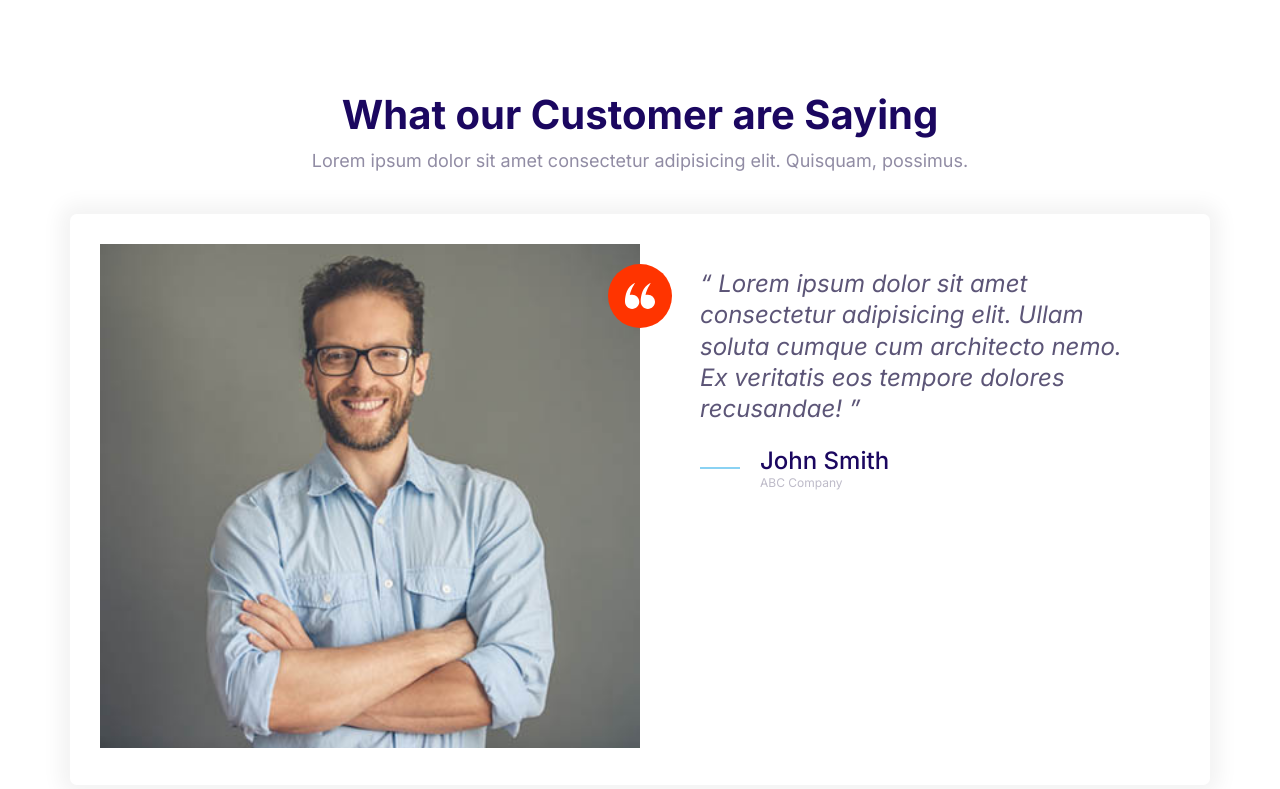
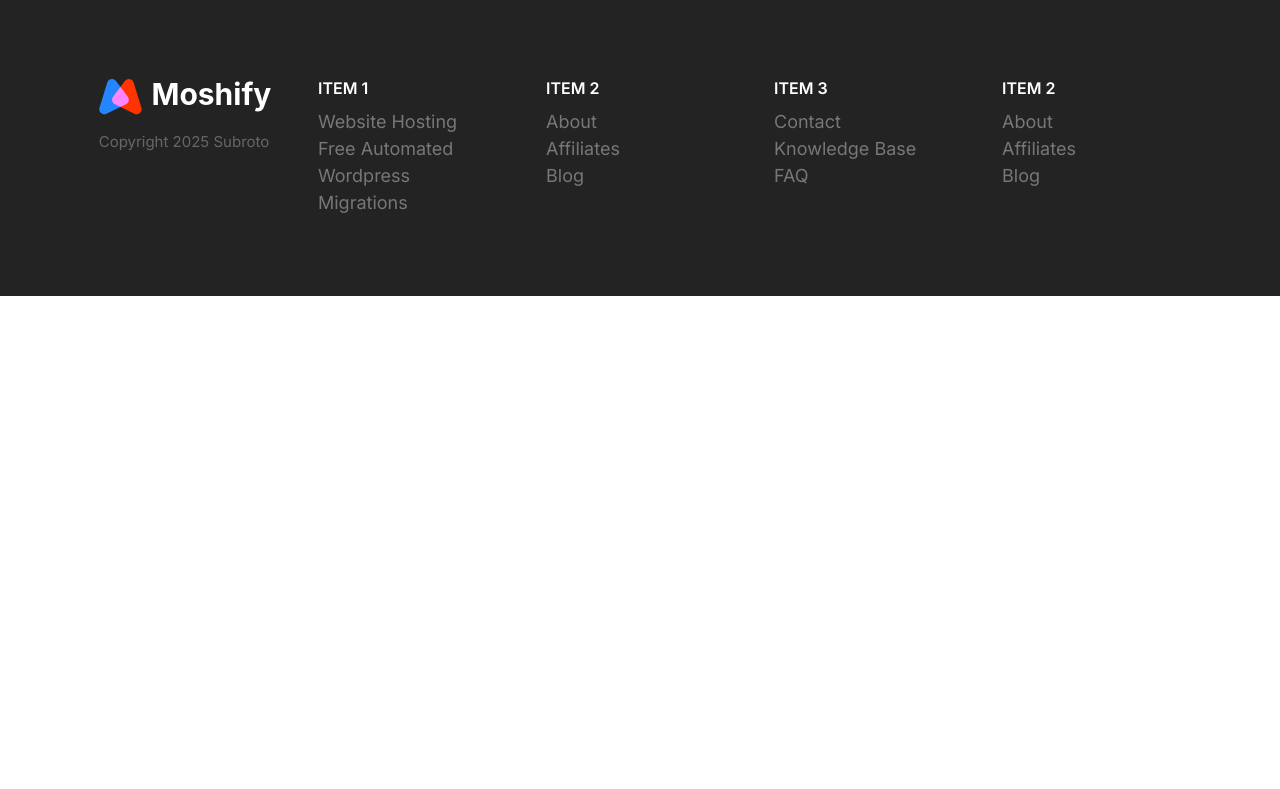
Before and after one commit to subrotoice/figma-to-html, a plain HTML site: page index.html in a window 1280 px wide. Drawn offline with Linux system fonts and the light colour scheme.

Commit message:
Footer Block

```diff
--- a/css/style.css
+++ b/css/style.css
@@ -828,3 +828,81 @@ a {
     max-width: 700px;
   }
 }
+
+/* Footer Block */
+.footer {
+  background: #232323;
+}
+
+.footer__section {
+  padding: 2rem;
+  border-bottom: 1px solid #393939;
+}
+
+.footer__heading {
+  text-transform: uppercase;
+  font-weight: 600;
+}
+
+.footer__brand {
+  margin-top: 5rem;
+  text-align: center;
+}
+
+.footer__brand > img {
+  max-width: 230px;
+}
+
+.footer__copyright {
+  font-style: 2.1rem;
+  color: #fff;
+  opacity: 0.3;
+}
+
+@media screen and (min-width: 768px) {
+  .footer a {
+    color: #777;
+    transition: color 0.3s ease-in;
+  }
+
+  .footer a:hover {
+    color: #fff;
+  }
+
+  .footer__sections {
+    grid-template-columns: repeat(auto-fit, minmax(10rem, 1fr));
+  }
+
+  .footer__section .list {
+    margin: 0;
+  }
+
+  .footer .collapsible__chevron-container {
+    display: none;
+  }
+
+  .footer .collapsible__content {
+    opacity: 1;
+    max-height: 100%;
+  }
+
+  .footer__brand {
+    order: -1;
+  }
+
+  .footer__section {
+    border: 0;
+  }
+
+  .footer__copyright {
+    font-size: 1.5rem;
+  }
+
+  .footer__brand {
+    margin-top: 1rem;
+  }
+
+  .footer__heading {
+    font-size: 1.6rem;
+  }
+}
--- a/index.html
+++ b/index.html
@@ -14,52 +14,98 @@
     <link rel="stylesheet" href="css/style.css" />
   </head>
   <body>
-    <div class="block">
-      <header class="block__header">
-        <h2>What our Customer are Saying</h2>
-        <p>
-          Lorem ipsum dolor sit amet consectetur adipisicing elit. Quisquam,
-          possimus.
-        </p>
-      </header>
-      <div class="container">
-        <div class="card testimonial">
-          <div class="grid grid--1x2">
-            <div class="testimonial__image">
-              <img
-                src="images/testimonial.jpg"
-                alt="A Happy, Smiling Customer"
-              />
-              <span class="icon-container icon-container--accent">
-                <svg class="icon icon--white icon--small">
-                  <use xlink:href="images/sprite.svg#quotes"></use>
+    <section class="block block--dark footer">
+      <div class="grid container footer__sections">
+        <section class="collapsible collapsible--expanded footer__section">
+          <header class="collapsible__header">
+            <h2 class="collapsible__heading footer__heading">Item 1</h2>
+            <span
+              class="icon-container icon-container--small icon-container--grey collapsible__chevron-container"
+            >
+              <svg
+                class="icon icon--extra--small icon--white collapsible__chevron"
+              >
+                <use xlink:href="images/sprite.svg#chevron"></use>
               </svg>
             </span>
+          </header>
+          <div class="collapsible__content">
+            <ul class="list">
+              <li><a href="">Website Hosting</a></li>
+              <li><a href="">Free Automated Wordpress</a></li>
+              <li><a href="">Migrations</a></li>
+            </ul>
           </div>
-            <blockquote class="quote">
-              <p class="quote__text">
-                Lorem ipsum dolor sit amet consectetur adipisicing elit. Ullam
-                soluta cumque cum architecto nemo. Ex veritatis eos tempore
-                dolores recusandae!
-              </p>
-              <footer>
-                <div class="media">
-                  <div class="media__image">
-                    <svg class="icon icon--primary">
-                      <use xlink:href="images/sprite.svg#line"></use>
+        </section>
+        <section class="collapsible footer__section">
+          <header class="collapsible__header">
+            <h2 class="collapsible__heading footer__heading">Item 2</h2>
+            <span
+              class="icon-container icon-container--small icon-container--grey collapsible__chevron-container"
+            >
+              <svg
+                class="icon icon--extra--small icon--white collapsible__chevron"
+              >
+                <use xlink:href="images/sprite.svg#chevron"></use>
               </svg>
+            </span>
+          </header>
+          <div class="collapsible__content">
+            <ul class="list">
+              <li><a href="">About</a></li>
+              <li><a href="">Affiliates</a></li>
+              <li><a href="">Blog</a></li>
+            </ul>
           </div>
-                  <div class="media__body">
-                    <h3 class="media__title">John Smith</h3>
-                    <p class="media__description">ABC Company</p>
+        </section>
+        <section class="collapsible footer__section">
+          <header class="collapsible__header">
+            <h2 class="collapsible__heading footer__heading">Item 3</h2>
+            <span
+              class="icon-container icon-container--small icon-container--grey collapsible__chevron-container"
+            >
+              <svg
+                class="icon icon--extra--small icon--white collapsible__chevron"
+              >
+                <use xlink:href="images/sprite.svg#chevron"></use>
+              </svg>
+            </span>
+          </header>
+          <div class="collapsible__content">
+            <ul class="list">
+              <li><a href="">Contact</a></li>
+              <li><a href="">Knowledge Base</a></li>
+              <li><a href="">FAQ</a></li>
+            </ul>
           </div>
+        </section>
+        <section class="collapsible footer__section">
+          <header class="collapsible__header">
+            <h2 class="collapsible__heading footer__heading">Item 2</h2>
+            <span
+              class="icon-container icon-container--small icon-container--grey collapsible__chevron-container"
+            >
+              <svg
+                class="icon icon--extra--small icon--white collapsible__chevron"
+              >
+                <use xlink:href="images/sprite.svg#chevron"></use>
+              </svg>
+            </span>
+          </header>
+          <div class="collapsible__content">
+            <ul class="list">
+              <li><a href="">About</a></li>
+              <li><a href="">Affiliates</a></li>
+              <li><a href="">Blog</a></li>
+            </ul>
           </div>
-              </footer>
-            </blockquote>
+        </section>
+        <section class="footer__brand">
+          <img src="images/logo.svg" alt="" />
+          <p class="footer__copyright">Copyright 2025 Subroto</p>
+        </section>
       </div>
-        </div>
-      </div>
-    </div>
+    </section>
     <script src="./js/main.js"></script>
   </body>
 </html>
```
Also changed, not shown: components/footer.html (added, +108 -0 lines), components/testimonial-block.html (added, +43 -0 lines), README.md. Lines whose indentation alone changed are shown as unchanged.
